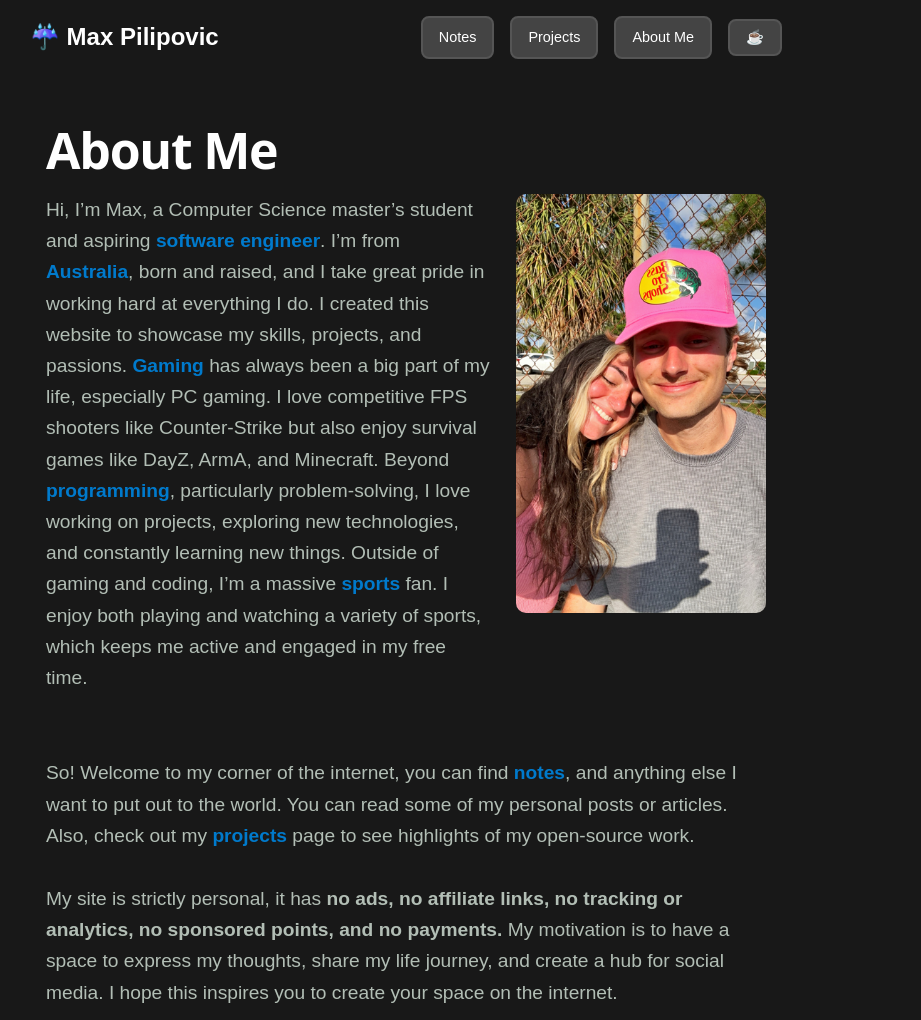
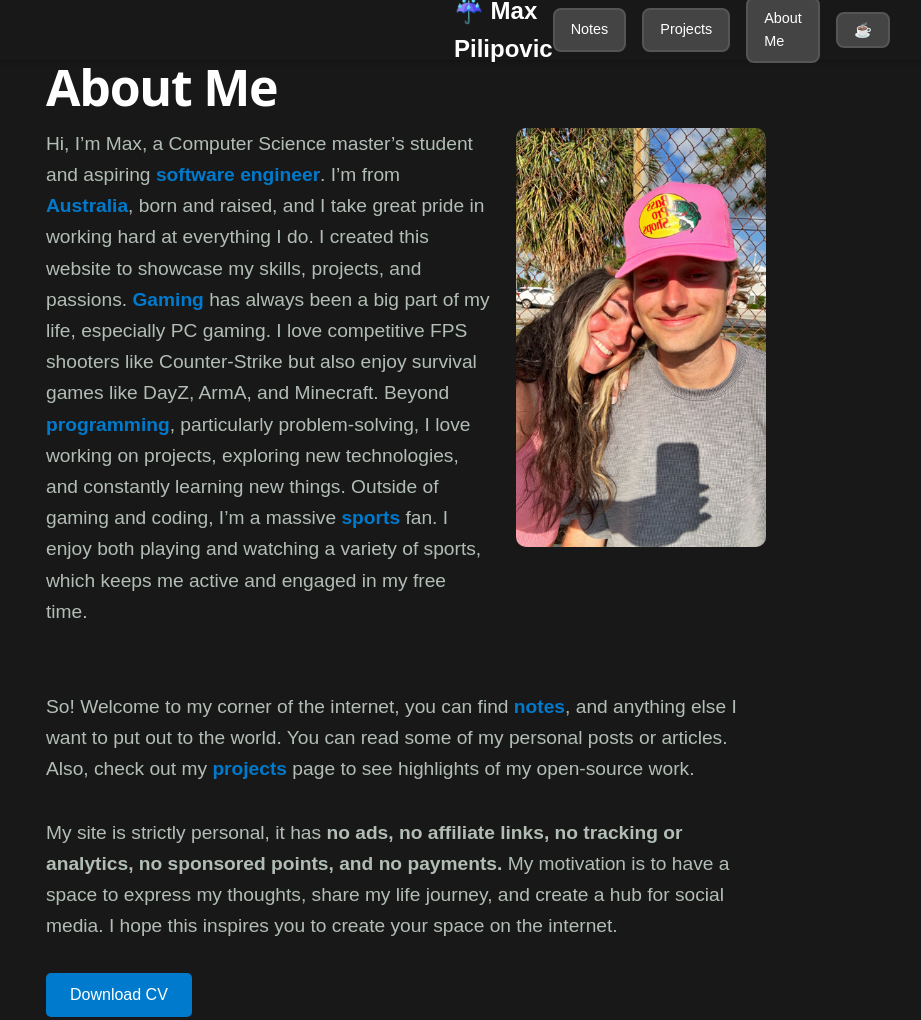
Before and after one commit to maxpilipovic/maxpilipovic.com, a Gatsby site: page /aboutme in a window 1280 px wide. Shown: the top 1020 px of the page, without its empty margins (234-1155 px from the left). Built offline with nearby package versions, Linux system fonts and the light colour scheme; Gatsby itself is replaced by a stand-in of ours.

Commit message:
Fixed some tings

```diff
--- a/src/components/bio.js
+++ b/src/components/bio.js
@@ -44,7 +44,7 @@
         alt="Profile picture"
       /> */}
       <div className="hero-wrapper">
-        {author?.name && <h1 style = {{color: "white", fontSize: "50px", marginBottom: "px"}}> Hey, I'm {author.name}</h1>}
+        {author?.name && <h1 style = {{color: "white", fontSize: "50px", margin: "0"}}> Hey, I'm {author.name}</h1>}
         <p className = "hero-description">
           I am software developer and ex athete (tennis player).
           This is my corner of the internet, follow my passion
--- a/src/pages/aboutme.js
+++ b/src/pages/aboutme.js
@@ -7,8 +7,8 @@
 const AboutMePage = ({ location }) => (
   <Layout location={location} title="Max Pilipovic">
     <main className="page-container">
-    <div>
-        <h1>About Me</h1>
+      <div>
+        <h1 style={{ marginBottom: "0.8rem"}}>About Me</h1>
         <div style={{ display: 'flex', alignItems: 'flex-start', marginBottom: '2rem', flexDirection: 'row-reverse' }}>
           <img
             src={ProfileImage}
--- a/src/pages/notes.js
+++ b/src/pages/notes.js
@@ -21,7 +21,7 @@
       <Seo title="Notes" />
       <main className="page-container">
         <section>
-          <h1 style={{ marginBottom: "0.8rem" }}>Notes</h1>
+          <h1 style={{ marginBottom: "0.8rem"}}>Notes</h1>
           <p style={{ marginTop: "0" }}>
             Personal notes about life, articles, and tutorials
           </p>
--- a/src/pages/projects.js
+++ b/src/pages/projects.js
@@ -28,7 +28,7 @@
   return (
     <Layout location={location} title="Max Pilipovic">
       <main className="page-container">
-        <h1>Projects</h1>
+        <h1 style={{ marginBottom: "0.8rem"}}>Projects</h1>
         <p>
           A collection of open-source projects I’ve worked on, including this
           website, apps, and many other exciting ideas in the future.
--- a/src/style.css
+++ b/src/style.css
@@ -74,6 +74,7 @@
   font-size: 50px;
   margin-top: 0.5;
   margin-bottom: 1rem;
+
 }
 
 /* HTML elements */
@@ -188,30 +189,46 @@
   display: flex;
   justify-content: space-between;
   align-items: center;
-  padding: 1rem 0;
+  padding: 1rem; /* Adjust padding if necessary */
   background-color: #181818;
   color: white;
+  position: fixed; /* Fix the navbar */
+  top: 0;
+  left: 0;
+  width: 100%;
+  z-index: 1000; /* Place above other content */
+  height: 60px; /* Explicit height */
+  box-shadow: 0 2px 5px rgba(0, 0, 0, 0.2); /* Optional shadow */
 }
 
+/* Adjust body to account for navbar height */
+body {
+  margin-top: 60px; /* Matches the navbar height */
+}
+
+/* Navbar Brand */
 .navbar .navbar-brand {
   font-size: 1.5rem;
   font-weight: bold;
   color: white;
   text-decoration: none;
+  margin-left: 42rem;
 }
 
+/* Navbar Links */
 .navbar-links {
   display: flex;
   align-items: center;
   gap: 1rem; /* Adds consistent spacing between links */
+  margin-right: 42rem;
 }
 
-/* Navbar Links */
+/* Navbar Link Styling */
 .navbar-link {
   display: inline-flex;
   align-items: center;
   padding: 0.5rem 1rem;
-  background: #444; /* Matches footer buttons */
+  background: #444;
   color: white;
   border-radius: 8px;
   border: 2px solid #555;
@@ -221,7 +238,7 @@
 }
 
 .navbar-link:hover {
-  background: #555; /* Matches hover effect of footer buttons */
+  background: #555;
   border-color: #666;
 }
 
@@ -690,7 +707,6 @@
 
 /* Hero */
 .hero-wrapper {
-  padding-top: 2rem;
   display: grid;
 }
 
```
Also changed, not shown: gatsby-browser.js (line endings or trailing spaces).
